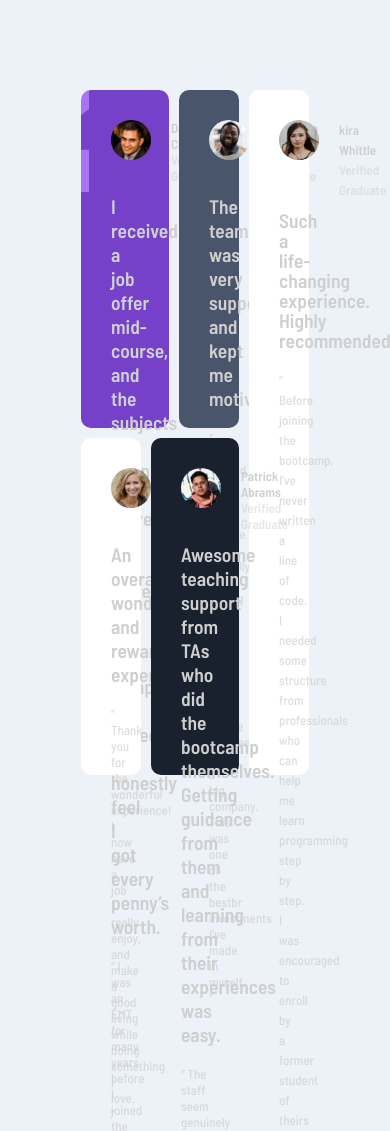
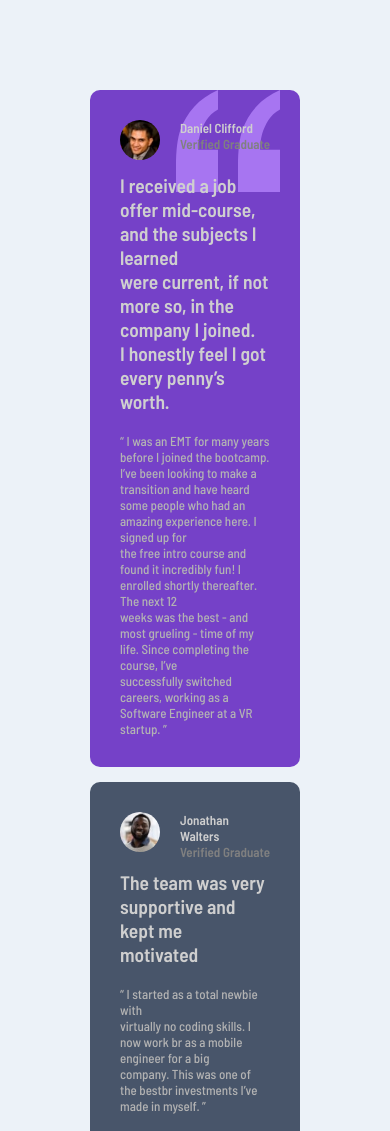
Before and after one commit to Edoscoba/testimonials-grid-section-main, a plain HTML site: page index.html in a window 390 px wide. Shown: the top 1131 px of the page. Drawn offline with Linux system fonts and the light colour scheme.

Commit message:
completed

```diff
--- a/style.css
+++ b/style.css
@@ -9,15 +9,15 @@ body{
   justify-content: center;
   align-items: center;
   display: flex;
-  /* width: 100%; */
-  /* height: 100vh; */
+  width: 100%;
+  height: 100vh;
   padding: 90px;
 }
 
 .container{
     display: grid;
     grid-template-columns: repeat(11, 1fr);
-    grid-template-rows: 40vh 40vh;
+    grid-template-rows: 42vh 42vh;
     grid-template-areas:
         "p p p p p  g g g w w w"
         "l l l b b b b b  w w w ";
@@ -35,9 +35,7 @@ body{
     background-position: top right 80px;
     border-radius: 10px;
     padding: 30px;
-    /* padding-bottom: 20px;  */
     grid-area: p;
-    /* width: fit-content; */
 }
 
 .grey-box{
@@ -53,6 +51,7 @@ body{
     padding: 30px;
     grid-area: w;
     line-height: 20px;
+    color: hsl(0, 0%, 50%);
 }
 .black-box{
     background-color: hsl(219, 29%, 14%);
@@ -66,21 +65,20 @@ body{
     border-radius: 10px;
     padding: 30px;
     grid-area: l;
+    color: hsl(0, 0%, 50%);
 }
 
 .verify{
-    color: hsla(0, 0%, 81%, 50%);
+    color: hsl(0, 0%, 50%);
 }
 
 h2{
     padding-top: 10px;
     padding-bottom: 20px;
-    /* font-size: ; */
-    /* color: hsla(0, 0%, 81%, 70%); */
 }
 
 p{
-    color: hsla(0, 0%, 81%, 70%);
+    color: hsl(0, 0%, 70%);
 }
 
 .profile{
@@ -107,3 +105,30 @@ p{
 .patrick{
     border-radius: 50%;
 }
+
+@media only screen and (max-width: 600px) {
+    body{
+        padding: 90px;
+        height: fit-content;
+        /* flex-wrap: wrap; */
+    }
+
+    .container{
+        display: flex;
+        flex-wrap: wrap;
+        grid-template-rows: none;
+        grid-template-areas: none;
+        gap: 15px;
+
+    }
+
+    .purple-box{
+        background-color: hsl(263, 55%, 52%);
+        background-image: url(./img/images/bg-pattern-quotation.svg);
+        background-repeat: no-repeat;
+        background-position: top right 20px;
+        border-radius: 10px;
+        padding: 30px;
+        grid-area: p;
+    }
+}
```
